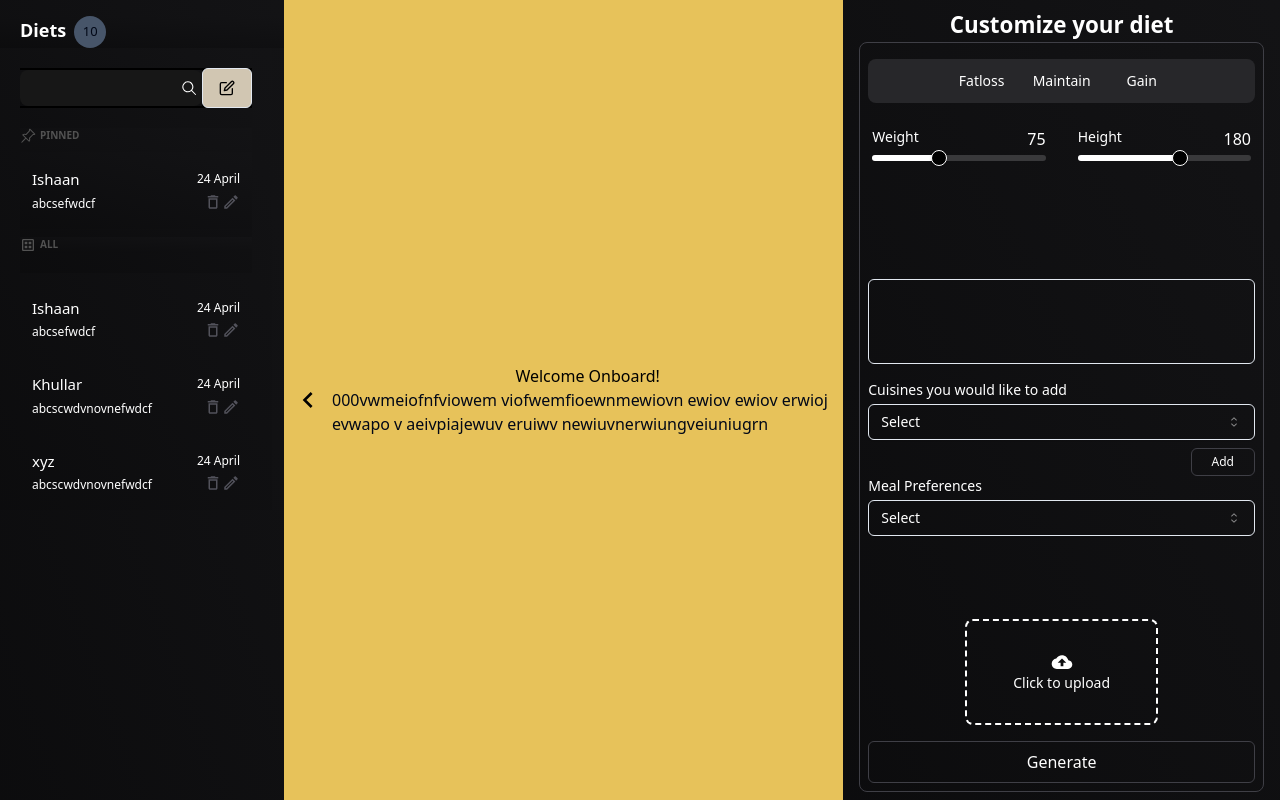
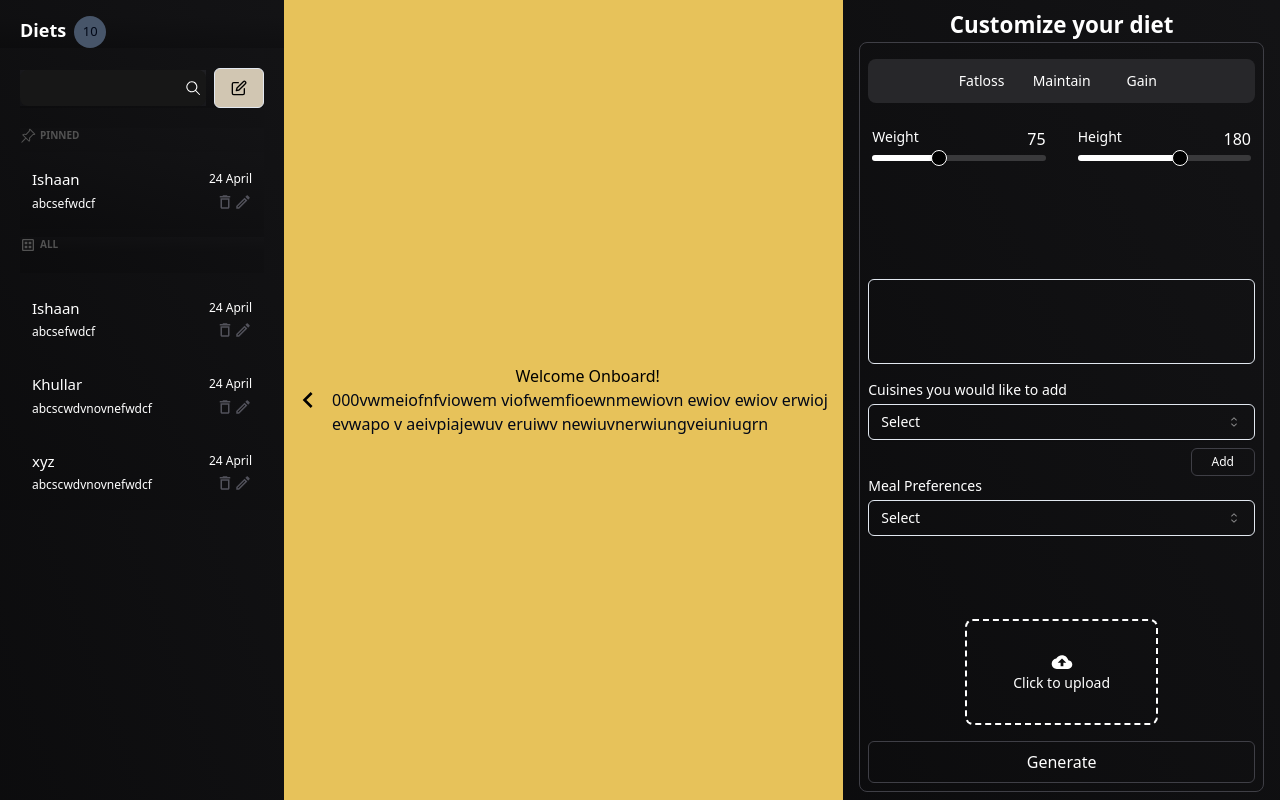
Before and after one commit to ishk9/getYourDiet, a Next.js app in the folder client/: page /Home in a window 1280 px wide. Built offline with nearby package versions, Linux system fonts and the light colour scheme.

Commit message:
Fix: Fixed background color overlap

```diff
--- a/client/app/layout.js
+++ b/client/app/layout.js
@@ -10,9 +10,8 @@ export default function RootLayout({ children }) {
   return (
     <Auth0Provider
       domain="dev-0xfo4x238tufvez0.us.auth0.com"
-      clientId="naPBMxT4sR5YcCcsV5ECXFnGZ0gqHheG"
-      authorizationParams={{
-      }}
+      clientId="zBSnnTSMRoROMP3a8tU7V2CA0KUopuSK"
+      redirectUri={window.location.origin}
     >
       <html lang="en">
         <body className="min-h-screen min-w-screen">
--- a/client/components/History.js
+++ b/client/components/History.js
@@ -23,11 +23,11 @@ function History() {
     })
 
     return (
-        <div className="px-5 mr-3 bg-black bg-gradient-to-tr from-zinc-900/50 to-zinc-700/30">
+        <div className="px-5 bg-black bg-gradient-to-tr from-zinc-900/50 to-zinc-700/30">
             {/* Search Bar */}
-            <div className='backdrop-filter backdrop-brightness-0 backdrop-opacity-100 sticky top-8 z-10 py-5  bg-black bg-gradient-to-tr from-zinc-900/50 to-zinc-700/30'>
-                <div className='flex justify-center items-center backdrop-filter backdrop-brightness-0'>
-                    <div className='flex  bg-black bg-gradient-to-tr from-zinc-900/50 to-zinc-700/30'>
+            <div className='backdrop-filter backdrop-brightness-0 backdrop-opacity-100 sticky top-8 z-10 py-5 bg-black bg-gradient-to-tr from-zinc-900/50 to-zinc-700/30'>
+                <div className='flex justify-center items-center backdrop-filter backdrop-brightness-0 bg-gradient-to-tr from-zinc-900/50 to-zinc-700/30'>
+                    <div className='flex bg-gradient-to-tr from-zinc-900/50 to-zinc-700/30 mr-2'>
                         <input
                             value={query}
                             onChange={(e) => setQuery(e.target.value)}
```
